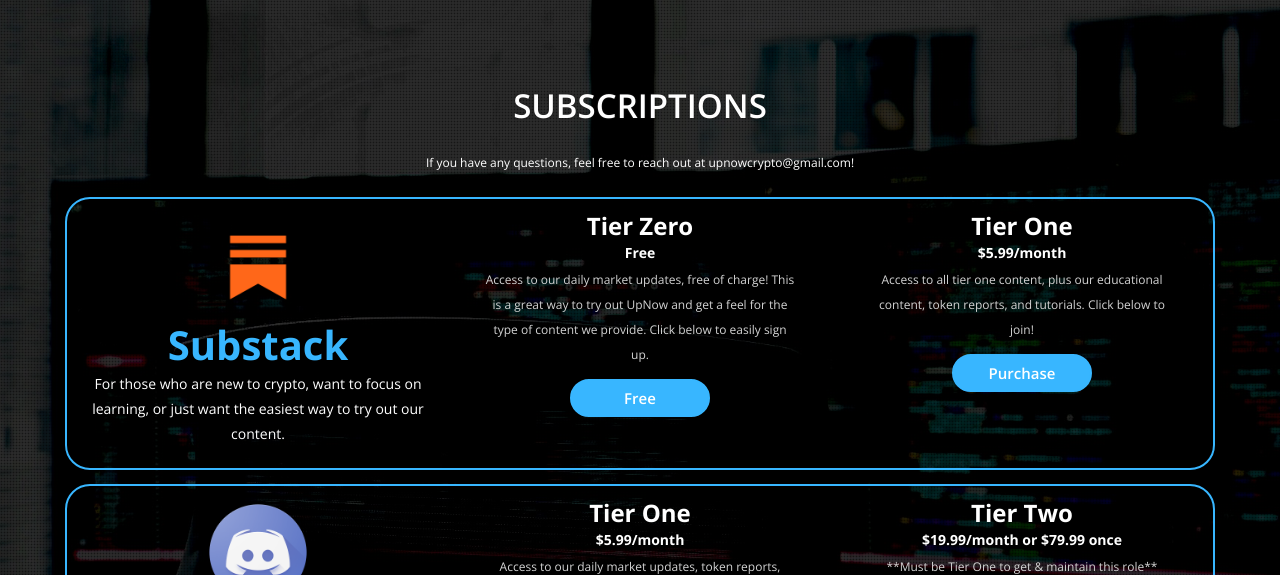
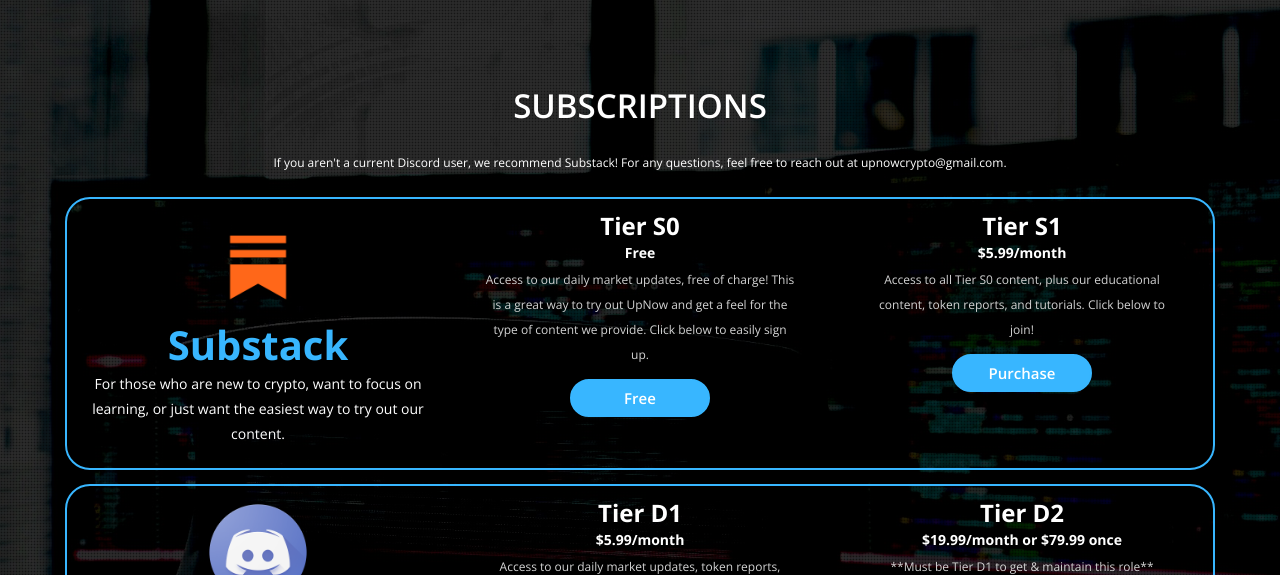
Before and after one commit to upnowcrypto/upnowcrypto.github.io, a plain HTML site: page index.html in a window 1280 px wide. Shown: the part 1590-2165 px from the top of the page. Drawn offline with nearby package versions, Linux system fonts and the light colour scheme; a script that the page names is missing.

Commit message:
Update index.html

```diff
--- a/index.html
+++ b/index.html
@@ -268,8 +268,8 @@
         <div class="container">
             <div class="row text-center">
                 <h2>Subscriptions</h2>
-                <p style="color: white; margin-top: -10px; font-size:12px;">If you have any questions, feel free to
-                    reach out at upnowcrypto@gmail.com!</p>
+                <p style="color: white; margin-top: -10px; font-size:12px;">If you aren't a current Discord user, we recommend Substack! For any questions, feel free to
+                    reach out at upnowcrypto@gmail.com.</p>
             </div>
 
             <div class="row">
@@ -292,7 +292,7 @@
                     <div class="col-md-4" style="text-align: center;">
                         <br>
                         <p style="font-size: 24px; font-weight: bold; color: white;">
-                            Tier Zero
+                            Tier S0
                         </p>
                         <p style="color: white; font-size: 14px; font-weight: bold; margin-top: -20px;">
                             Free
@@ -309,14 +309,14 @@
                     <div class="col-md-4" style="text-align: center;">
                         <br>
                         <p style="font-size: 24px; font-weight: bold; color: white;">
-                            Tier One
+                            Tier S1
                         </p>
                         <p style="color: white; font-size: 14px; font-weight: bold; margin-top: -20px;">
                             $5.99/month
                         </p>
                         <p
                             style="color: lightgray; font-size: 12px; margin-top: -20px; margin-left: 20px; margin-right: 20px;">
-                            Access to all tier one content, plus our educational content, token reports, and tutorials.
+                            Access to all Tier S0 content, plus our educational content, token reports, and tutorials.
                             Click below to join!
                         </p>
                         <a href="https://upnowcrypto.substack.com/p/welcome" class="btn btn-green"
@@ -345,7 +345,7 @@
                     <div class="col-md-4" style="text-align: center;">
                         <br>
                         <p style="font-size: 24px; font-weight: bold; color: white;">
-                            Tier One
+                            Tier D1
                         </p>
                         <p style="color: white; font-size: 14px; font-weight: bold; margin-top: -20px;">
                             $5.99/month
@@ -362,14 +362,14 @@
                     <div class="col-md-4" style="text-align: center;">
                         <br>
                         <p style="font-size: 24px; font-weight: bold; color: white;">
-                            Tier Two
+                            Tier D2
                         </p>
                         <p style="color: white; font-size: 14px; font-weight: bold; margin-top: -20px;">
                             $19.99/month or $79.99 once
                         </p>
                         <p
                             style="color: lightgray; font-size: 12px; margin-top: -20px; margin-left: 20px; margin-right: 20px;">
-                            **Must be Tier One to get & maintain this role**<br>Access to all tier one content, plus
+                            **Must be Tier D1 to get & maintain this role**<br>Access to all Tier D1 content, plus
                             access to the collaboration sections of the Discord, including more advanced strategy
                             discussion, higher risk trades, and exclusive content.
                         </p>
```
